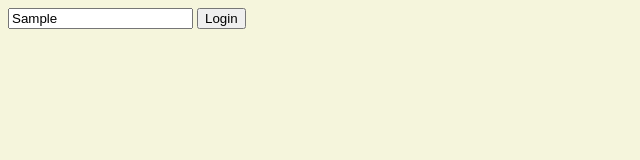
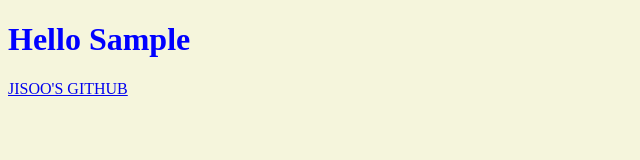
Before and after one commit to JISOO2206/privatePage, a plain HTML site: page index.html in a window 1280 px wide. Both pictures are taken after typing "Sample" into the empty fields and a click on the button "Login". Shown: the whole page, without its empty margins (0-640 px from the left). Drawn offline with Linux system fonts and the light colour scheme.

Commit message:
JS training day 3 login part complete until 'saving userName'

```diff
--- a/JS/Login.js
+++ b/JS/Login.js
@@ -1,10 +1,16 @@
 const loginForm = document.querySelector(".login-form");
 const loginInput = loginForm.querySelector("input");
+const greeting = document.querySelector("#greeting");
+
+const HIDDEN_CLASSNAME = "hidden";
 
 function onLoginSubmit(event) {
     event.preventDefault();
-    const userName = loginInput.value;
-    console.log(userName);
+    loginForm.classList.add(HIDDEN_CLASSNAME);
+    const username = loginInput.value;
+    localStorage.setItem("username", username);
+    greeting.innerText = `Hello ${username}`;
+    greeting.classList.remove(HIDDEN_CLASSNAME);
 }
 
 loginForm.addEventListener("submit", onLoginSubmit);
--- a/css/styles.css
+++ b/css/styles.css
@@ -14,3 +14,7 @@ h1{
 .title-font{
     font-family: Arial;
 }
+
+.hidden{
+    display: none;
+}
--- a/index.html
+++ b/index.html
@@ -5,18 +5,19 @@
     <meta http-equiv="X-UA-Compatible" content="IE=edge" />
     <meta name="viewport" content="width=device-width, initial-scale=1.0" />
     <link rel="stylesheet" href="css/styles.css" />
-    <title>private Page</title>
+    <title>index</title>
 </head>
 <body>
-
-    <form class="login-form">
-        <input type="text" placeholder="What is your name?" required maxlength="5" />
-        <button>Login</button>
-    </form>
+<form class="login-form">
+    <input type="text" placeholder="What is your name?" required="" maxlength="5">
+    <button>Login</button>
     <!-- input의 유효성 검사를 활용하기 위해선 form 태그 안에 있어야 한다.-->
-    <!-- button태그의 기본값인 "submit"으로 그냥 두어야 제출이 되며 html에서 제공하는 유효성 알럿도 뜨게 된다.-->
+    <!-- button태그의 기본값인 "submit"으로 그냥 두어야 제출이 되며 html에서 제공하는 유효성 alert도 뜨게 된다.-->
     <!-- 요약 : JavaScript에서 구현하는 대신 할 수 있다면 HTML의 기본 속성을 최대한 이용하기 -->
-
+    <!-- form은 submit을 하면 기본적으로 브라우저가 새로고침 됨. preventDefault를 추가함으로서 브라우저의 기본 동작을 막을 수 있음 -->
+</form>
+    <h1 id="greeting"></h1>
+    <a href="https://github.com/JISOO2206">JISOO'S GITHUB</a>
     <script src="JS/Login.js"></script>
 </body>
 </html>
```
